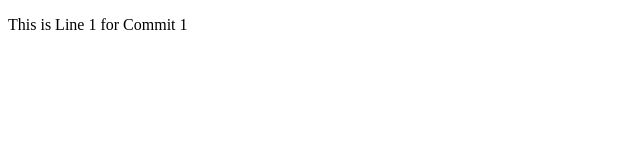
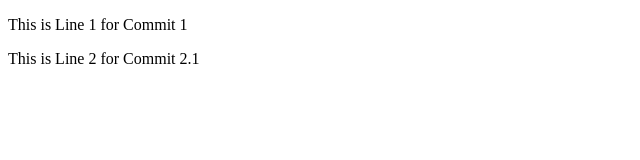
Before and after one commit to JunaidTanvir-2024/DockerTest4, a plain HTML site: page Pages/Home.html in a window 1280 px wide. Shown: the whole page, without its empty margins (0-640 px from the left). Drawn offline with Linux system fonts and the light colour scheme.

Commit message:
Line 2 Comit 2.1

```diff
--- a/Pages/Home.html
+++ b/Pages/Home.html
@@ -10,6 +10,8 @@
 <body>
 
     <p>This is Line 1 for Commit 1</p>
+    <p>This is Line 2 for Commit 2.1</p>
+
 
 </body>
 
```
